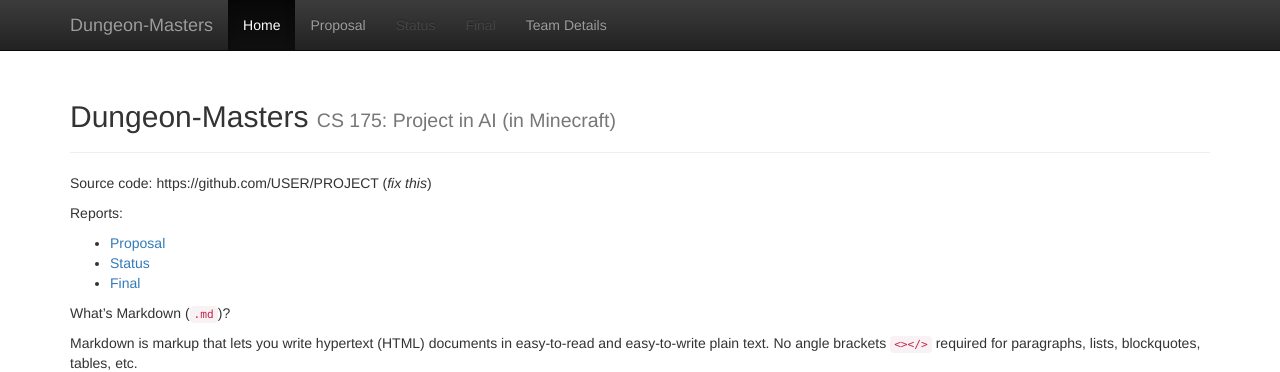
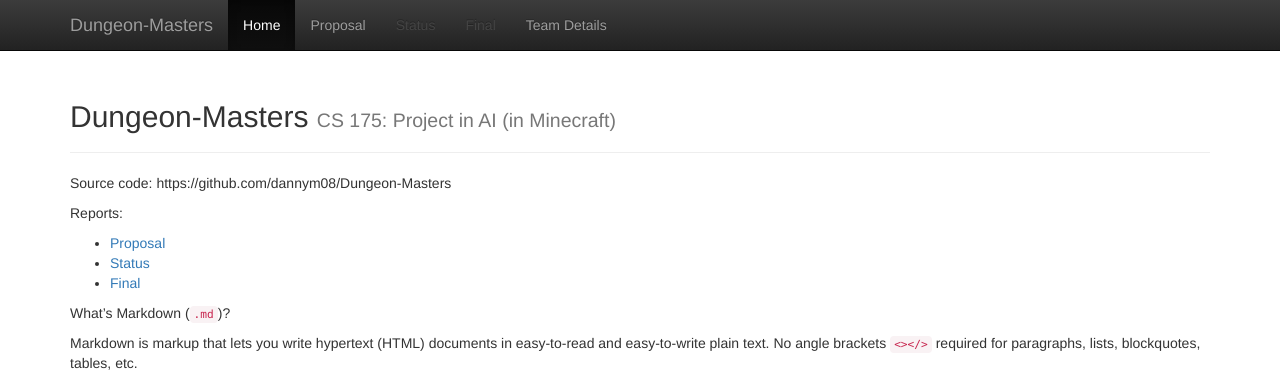
Before and after one commit to dannym08/Dungeon-Masters, a Jekyll site: the page built from docs/index.md, in a window 1280 px wide. Shown: the top 372 px of the page. Built offline with Jekyll 4.4.1, drawn with Linux system fonts in a browser that asks for light colours; formulas are drawn with MathJax 3.

Commit message:
Added link to our project page

```diff
--- a/docs/index.md
+++ b/docs/index.md
@@ -3,7 +3,7 @@
 title:  Home
 ---
 
-Source code: https://github.com/USER/PROJECT (_fix this_)
+Source code: https://github.com/dannym08/Dungeon-Masters
 
 Reports:
 
```
